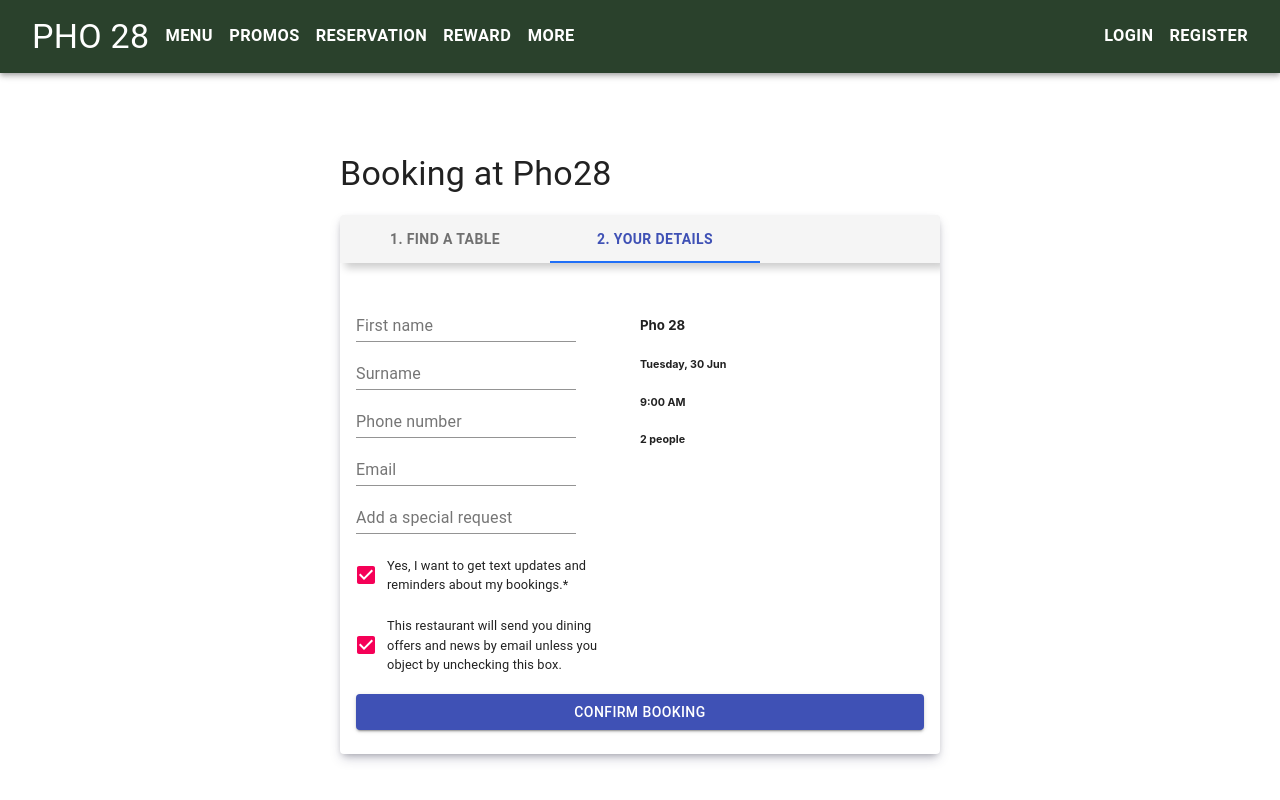
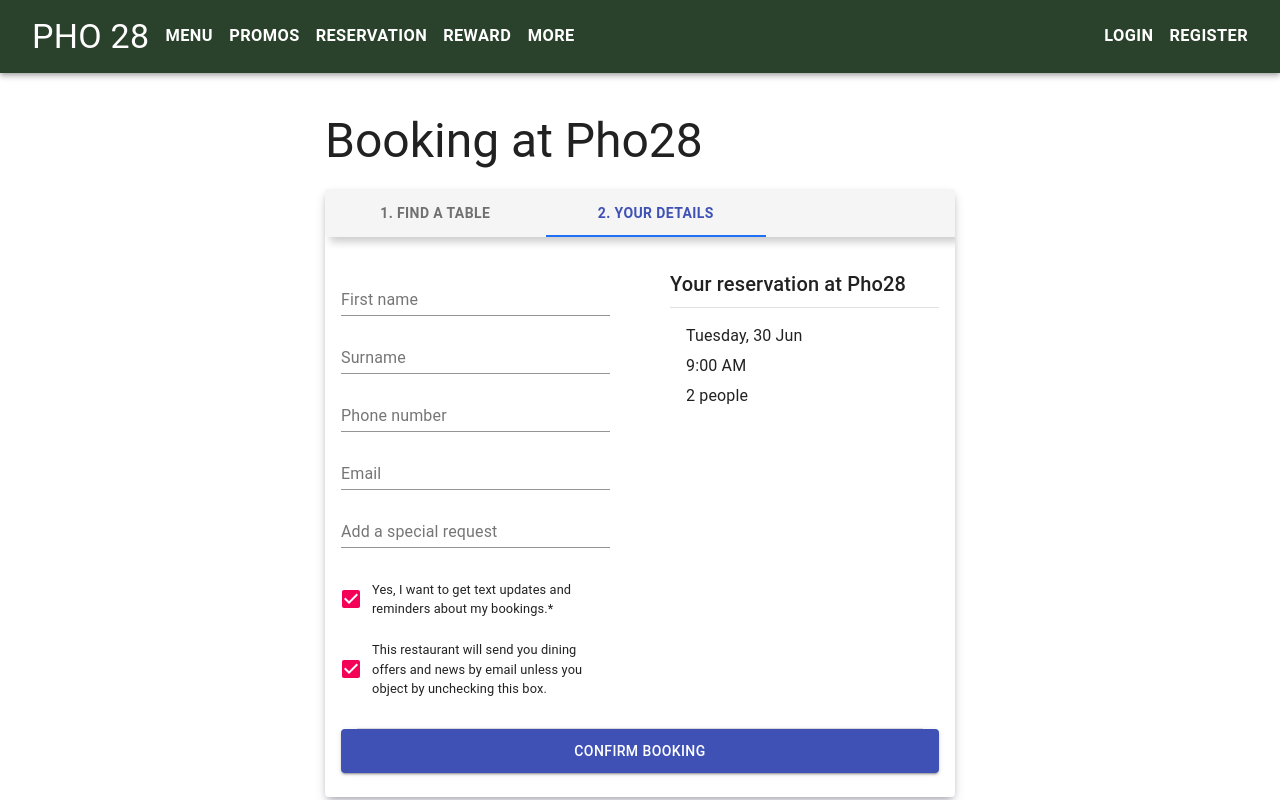
Before and after one commit to hoangtran5369/restaurant_frontend, a React (Create React App) app: page /reservation in a window 1280 px wide. Both pictures are taken after a click on the tab "2. YOUR DETAILS". Built offline with nearby package versions, Linux system fonts and the light colour scheme.

Commit message:
added styling to reservatio page

```diff
--- a/src/components/Reservation/CustomerInfo.js
+++ b/src/components/Reservation/CustomerInfo.js
@@ -1,10 +1,11 @@
 import {
   Box,
   Button,
-
+  Divider,
   TextField,
   FormControlLabel,
   Checkbox,
+  Typography,
 } from "@material-ui/core";
 import styled from "styled-components";
 import Navbar from "../Navbar";
@@ -17,13 +18,21 @@ const MyContainer = styled.div`
   align-items: stretch;
   justify-content: space-around;
   margin-top: 15px;
+  margin-bottom: 30px;
 `;
+
+const InfoTextField = styled(TextField)`
+  margin-bottom: 10px;
+`
+
 const FormContainer = styled.div`
   width: 50%;
+  padding-right: 30px;
 `;
 const OrderContainer = styled.div`
   width: 50%;
   align-items: stretch;
+  padding-left: 30px;
 `;
 const CheckBoxLabel = styled(props => <FormControlLabel {...props} classes={{label: 'checkbox-label'}}/>)`
   margin-top: 20px;
@@ -34,7 +43,7 @@ const CheckBoxLabel = styled(props => <FormControlLabel {...props} classes={{lab
 `;
 
 const SubmitButton = styled(Button)`
-  margin-top: 20px;
+  padding: 10px;
 `
 
 function CustomerInfo({ onFinished }) {
@@ -44,23 +53,28 @@ function CustomerInfo({ onFinished }) {
       <MyContainer>
         <FormContainer>
           <form>
-            <TextField
+            <InfoTextField
+              fullWidth
               id="outlined-basic"
               label="First name"
 
             />
-            <TextField
+            <InfoTextField
+              fullWidth
               id="outlined-basic"
               label="Surname"
 
             />
-            <TextField
+            <InfoTextField
+              fullWidth
               id="outlined-basic"
               label="Phone number"
 
             />
-            <TextField id="outlined-basic" label="Email" />
-            <TextField
+            <InfoTextField
+              fullWidth id="outlined-basic" label="Email" />
+            <InfoTextField
+              fullWidth
               id="outlined-basic"
               label="Add a special request"
 
@@ -80,12 +94,18 @@ function CustomerInfo({ onFinished }) {
         </FormContainer>
 
         <OrderContainer>
-          <h5> Pho 28 </h5>
-          <h6> Tuesday, 30 Jun </h6>
-          <h6> 9:00 AM </h6>
-          <h6> 2 people </h6>
+          <Typography variant="h6" gutterBottom>Your reservation at Pho28</Typography>
+          <Divider />
+          <Box padding={2}>
+
+          <Typography variant="body1" gutterBottom>Tuesday, 30 Jun</Typography>
+          <Typography variant="body1" gutterBottom> 9:00 AM</Typography>
+          <Typography variant="body1" gutterBottom>2 people</Typography>
+          </Box>
         </OrderContainer>
       </MyContainer>
+
+      <Divider variant="middle" />
       <SubmitButton color="primary" fullWidth variant="contained">
         Confirm booking
       </SubmitButton>
--- a/src/components/Reservation/Reservation.js
+++ b/src/components/Reservation/Reservation.js
@@ -21,7 +21,6 @@ import { set } from "react-hook-form";
 
 const StyledCard = styled(Card)`
 box-shadow: rgba(50, 50, 93, 0.25) 0px 6px 12px -2px, rgba(0, 0, 0, 0.3) 0px 3px 7px -3px;
-transition: height 1.5s;
 
 `
 
@@ -55,11 +54,11 @@ function Reservation() {
         display="flex"
         justifyContent="space-around"
         color="text.primary"
-        paddingTop="10vh"
+        paddingTop="5vh"
       >
-        <Box minWidth="600px" maxWidth="35vw">
+        <Box minWidth="630px" maxWidth="35vw">
           <Box marginBottom="20px">
-            <Typography variant="h4">Booking at Pho28</Typography>
+            <Typography variant="h3">Booking at Pho28</Typography>
           </Box>
           <StyledCard >
 
```
